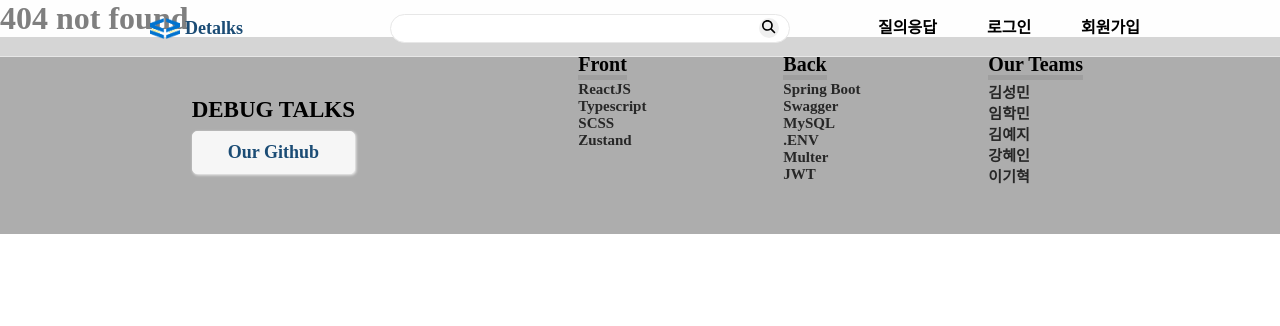
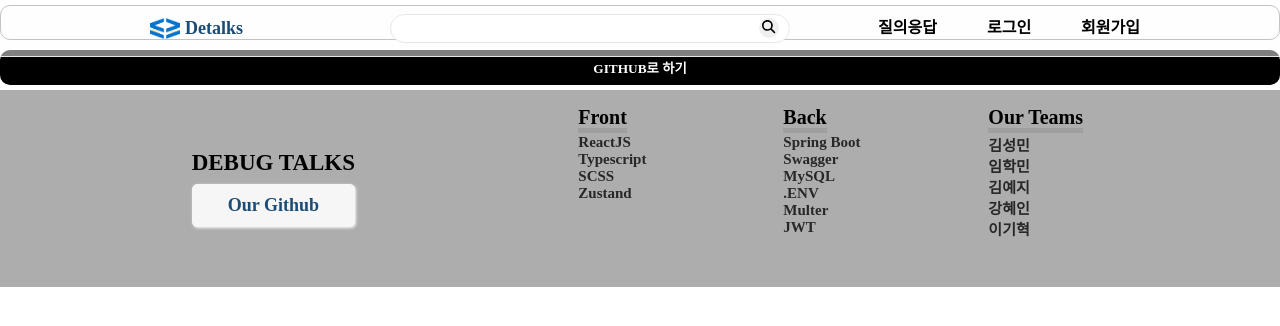
Before and after one commit to sesac-this-way-and-that/detalks-front, a React (Create React App) app: page /oauth2/google/redirect/header in a window 1280 px wide. Before the commit this address had no page. Shown: the top 326 px of the page. Built offline with nearby package versions, Linux system fonts and the light colour scheme; a web font is replaced by a local one.

Commit message:
Feat: 소셜로그인

```diff
--- a/src/App.tsx
+++ b/src/App.tsx
@@ -12,6 +12,7 @@ import GoogleAccount from "./components/UserAuth/GoogleAccount";
 import QuestionCreateAndModifyPage from "./components/Questions/QuestionCreateAndModifyPage";
 import QuestionListPage from "./components/Questions/QuestionListPage";
 import QuestionDetailPage from "./components/Questions/QuestionDetailPage";
+import SocialAccount from "./components/UserAuth/SocialAccount";
 
 function App() {
   return (
@@ -25,6 +26,11 @@ function App() {
           path="/oauth2/google/redirect/header"
           element={<GoogleAccount />}
         /> */}
+        <Route
+          path="/oauth2/google/redirect/header"
+          element={<SocialAccount />}
+        />
+
         <Route path="/findPassword" element={<FindPassword />} />
         <Route path="/mypage/:userId" element={<Mypage />} />
         <Route path="/user/:userId" element={<Mypage />} />
--- a/src/components/UserAuth/SocialAccount.tsx
+++ b/src/components/UserAuth/SocialAccount.tsx
@@ -3,7 +3,7 @@
 
 export default function SocialAccount(props: any) {
   const onGoogleLogin = () => {
-    window.location.href = "http://localhost:8080/oauth2/authorization/google";
+    window.location.href = `${process.env.REACT_APP_GOOGLE_OAUTH_API_SERVER}`;
   };
   return (
     <article className="socialContainer">
```
